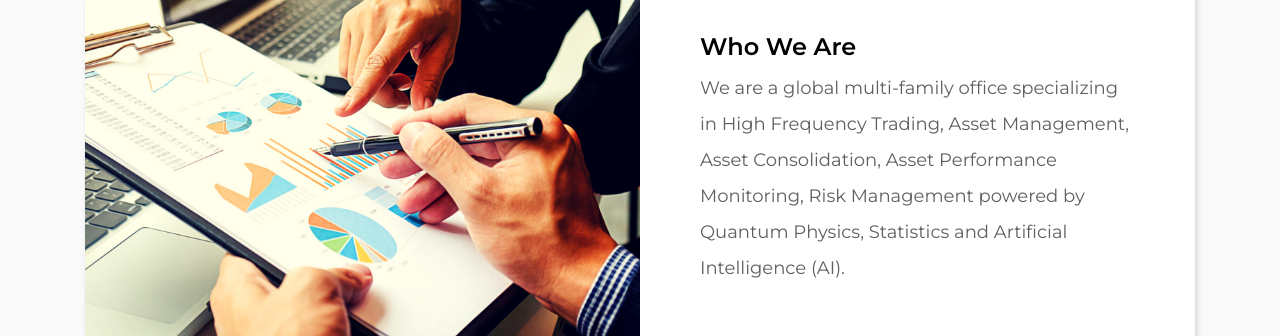
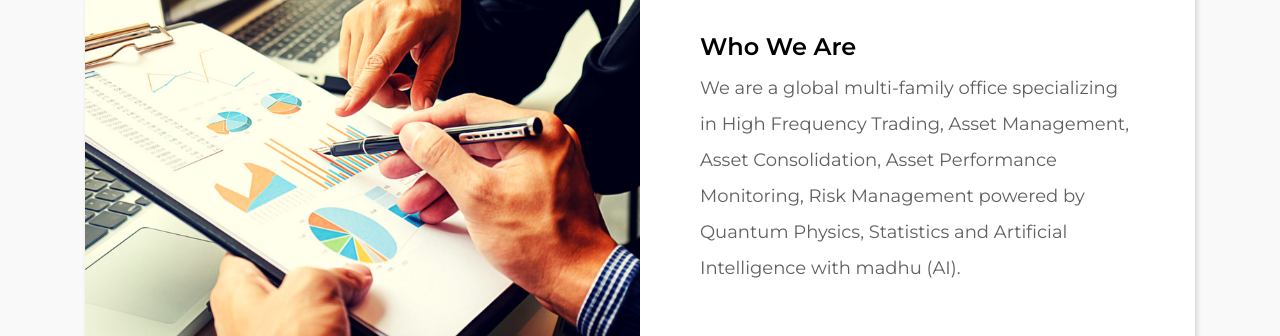
Before and after one commit to mchoudaryy/Mfin, a plain HTML site: page Mefin/index.html in a window 1280 px wide. Shown: the part 1035-1371 px from the top of the page. Drawn offline with Linux system fonts and the light colour scheme.

Commit message:
modified index file

```diff
--- a/Mefin/index.html
+++ b/Mefin/index.html
@@ -67,7 +67,7 @@
 						<div class="col-12 col-md-6">
 							<div class="about-us-text wow fadeIn" data-wow-delay="1.5s">
 								<h4>Who We Are</h4>
-								<p>We are a global multi-family office specializing in High Frequency Trading, Asset Management, Asset Consolidation, Asset Performance Monitoring, Risk Management powered by Quantum Physics, Statistics and Artificial Intelligence (AI).</p>
+								<p>We are a global multi-family office specializing in High Frequency Trading, Asset Management, Asset Consolidation, Asset Performance Monitoring, Risk Management powered by Quantum Physics, Statistics and Artificial Intelligence with madhu (AI).</p>
 							</div>
 						</div>
 					</div>
```
